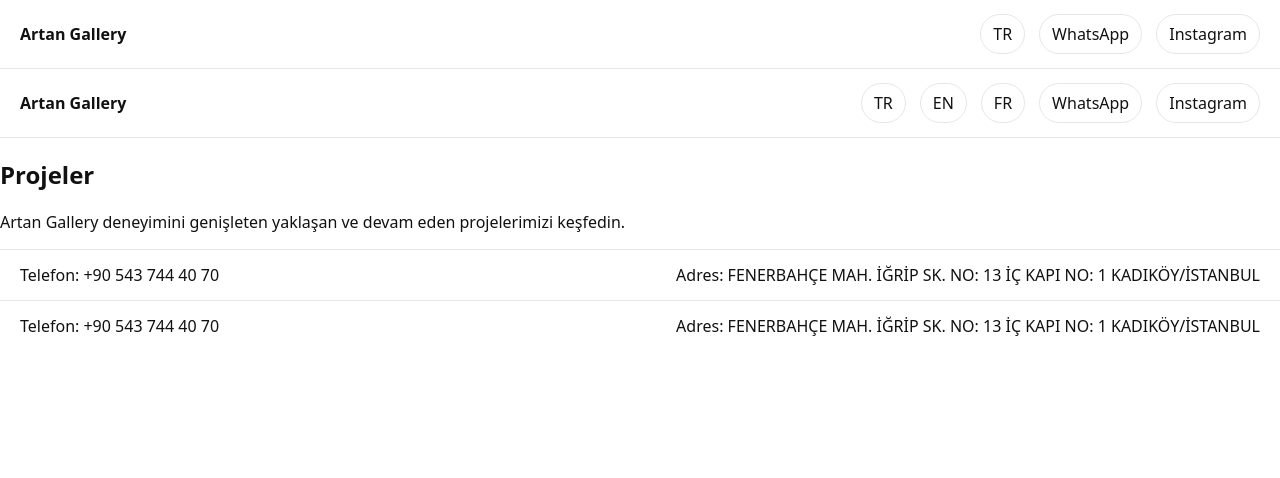
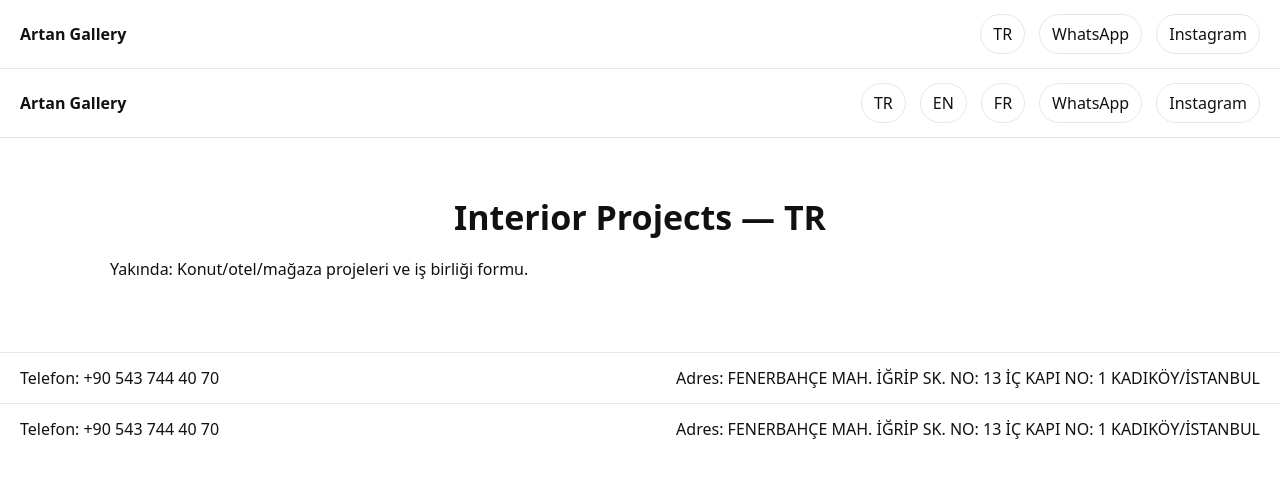
Before and after one commit to Hamed-shareghzadeh/artan-gallery, a Next.js app: page /tr/projects in a window 1280 px wide. Shown: the top 478 px of the page. Built offline with nearby package versions, Linux system fonts and the light colour scheme.

Commit message:
Update page.js

```diff
--- a/app/tr/projects/page.js
+++ b/app/tr/projects/page.js
@@ -1,11 +1,8 @@
-export default function ProjelerSayfasi() {
+export default function ProjectsTR() {
   return (
-    <main className="px-6 py-16">
-      <h2 className="text-3xl font-semibold mb-4">Projeler</h2>
-      <p>
-        Artan Gallery deneyimini genişleten yaklaşan ve devam eden projelerimizi
-        keşfedin.
-      </p>
+    <main className="compare">
+      <h2>Interior Projects — TR</h2>
+      <p>Yakında: Konut/otel/mağaza projeleri ve iş birliği formu.</p>
     </main>
   );
 }
```
